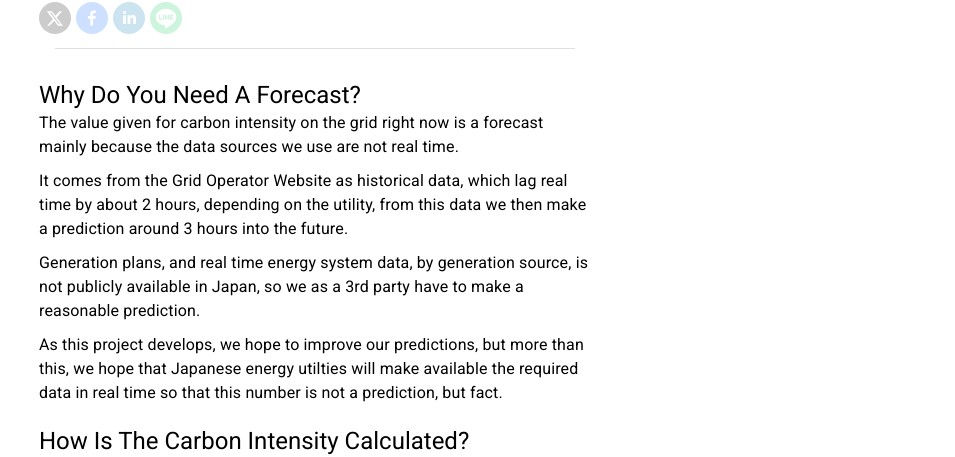
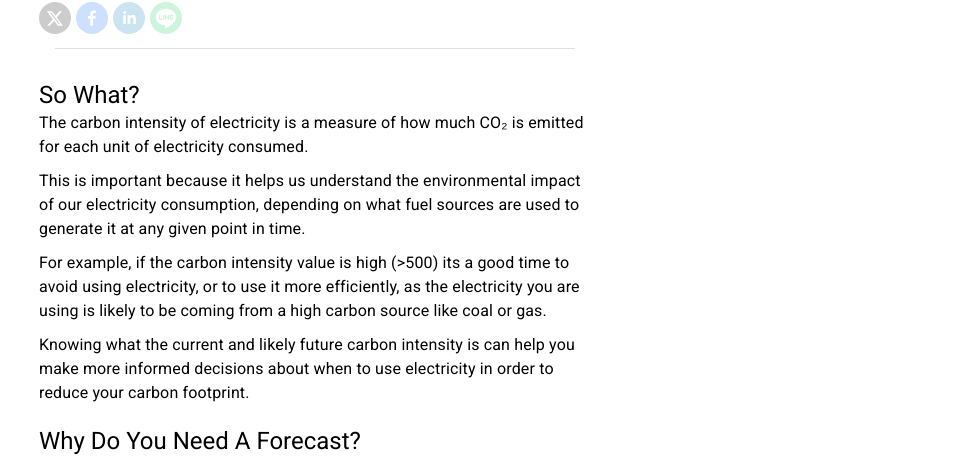
Before and after one commit to FraserTooth/denki-carbon, a React (Create React App) app in the folder website/: page / in a window 1280 px wide. Shown: the part 159-616 px from the top of the page, without its empty margins (325-1280 px from the left). Built offline with nearby package versions, Linux system fonts and the light colour scheme; no server answers.

Commit message:
feat: add so what section

```diff
--- a/website/src/components/Explanation.tsx
+++ b/website/src/components/Explanation.tsx
@@ -38,6 +38,13 @@ export default function Explanation() {
 
   return (
     <Box className={classes.explanation}>
+      <Box className={classes.section}>
+        <Typography variant="h5" className={classes.explanationTitle}>
+          {t("explanation.whatSection.title")}
+        </Typography>
+        {buildParagraph("explanation.whatSection.paragraph")}
+      </Box>
+
       <Box className={classes.section}>
         <Typography variant="h5" className={classes.explanationTitle}>
           {t("explanation.forecastSection.title")}
--- a/website/src/translations/en.json
+++ b/website/src/translations/en.json
@@ -58,6 +58,15 @@
   },
   "carbonGraphTitle": "Today's Carbon Intensity with Forecast",
   "explanation": {
+    "whatSection": {
+      "title": "So what?",
+      "paragraph": [
+        "The carbon intensity of electricity is a measure of how much CO₂ is emitted for each unit of electricity consumed.",
+        "This is important because it helps us understand the environmental impact of our electricity consumption, depending on what fuel sources are used to generate it at any given point in time.",
+        "For example, if the carbon intensity value is high (>500) its a good time to avoid using electricity, or to use it more efficiently, as the electricity you are using is likely to be coming from a high carbon source like coal or gas.",
+        "Knowing what the current and likely future carbon intensity is can help you make more informed decisions about when to use electricity in order to reduce your carbon footprint."
+      ]
+    },
     "forecastSection": {
       "title": "Why do you need a forecast?",
       "paragraph": [
@@ -68,7 +77,7 @@
       ]
     },
     "howSection": {
-      "title": "How is the Carbon Intensity Calculated?",
+      "title": "How is the Carbon Intensity calculated?",
       "paragraph": [
         "The carbon intensity is calculated for a given period by figuring out the proportion of energy generation that came from each fuel type.",
         "This proportion is then multiplied by the Carbon Intensity for that fuel type, for example, the carbon intensity factor for coal is 937 gCO₂/kWh with Combined Cycle Gas Turbines (CCGT) having a factor of 394 gCO₂/kWh.",
--- a/website/src/translations/jp.json
+++ b/website/src/translations/jp.json
@@ -58,6 +58,15 @@
   },
   "carbonGraphTitle": "今日の炭素強度と予報",
   "explanation": {
+    "whatSection": {
+      "title": "だから何？",
+      "paragraph": [
+        "電気のカーボンインテンシティは、消費される電力の単位あたりに排出されるCO₂の量を測る指標です。",
+        "これは、電力消費の環境への影響を理解するのに重要です。なぜなら、特定の時点で使用される燃料源によってそれが変わるからです。",
+        "例えば、カーボンインテンシティの値が高い（>500）場合は、電気の使用を避けたり、効率的に使用したりするのが良い時です。なぜなら、その電気は石炭やガスなどの高カーボン源から来ている可能性が高いからです。",
+        "現在および将来のカーボンインテンシティを知ることで、電力使用のタイミングをより良く判断し、カーボンフットプリントを減らす助けになります。"
+      ]
+    },
     "forecastSection": {
       "title": "なぜ予報が必要なのか？",
       "paragraph": [
```
